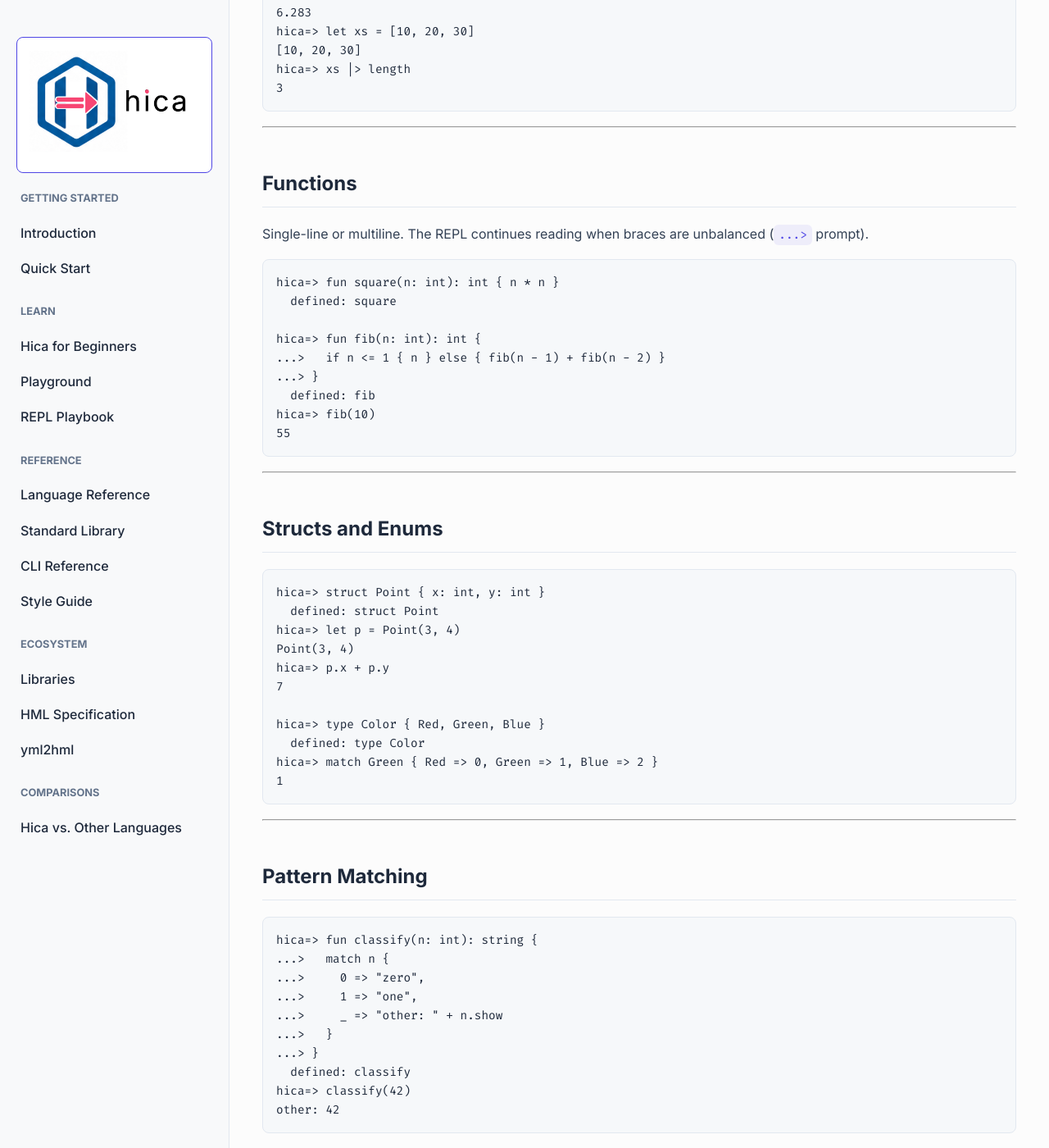
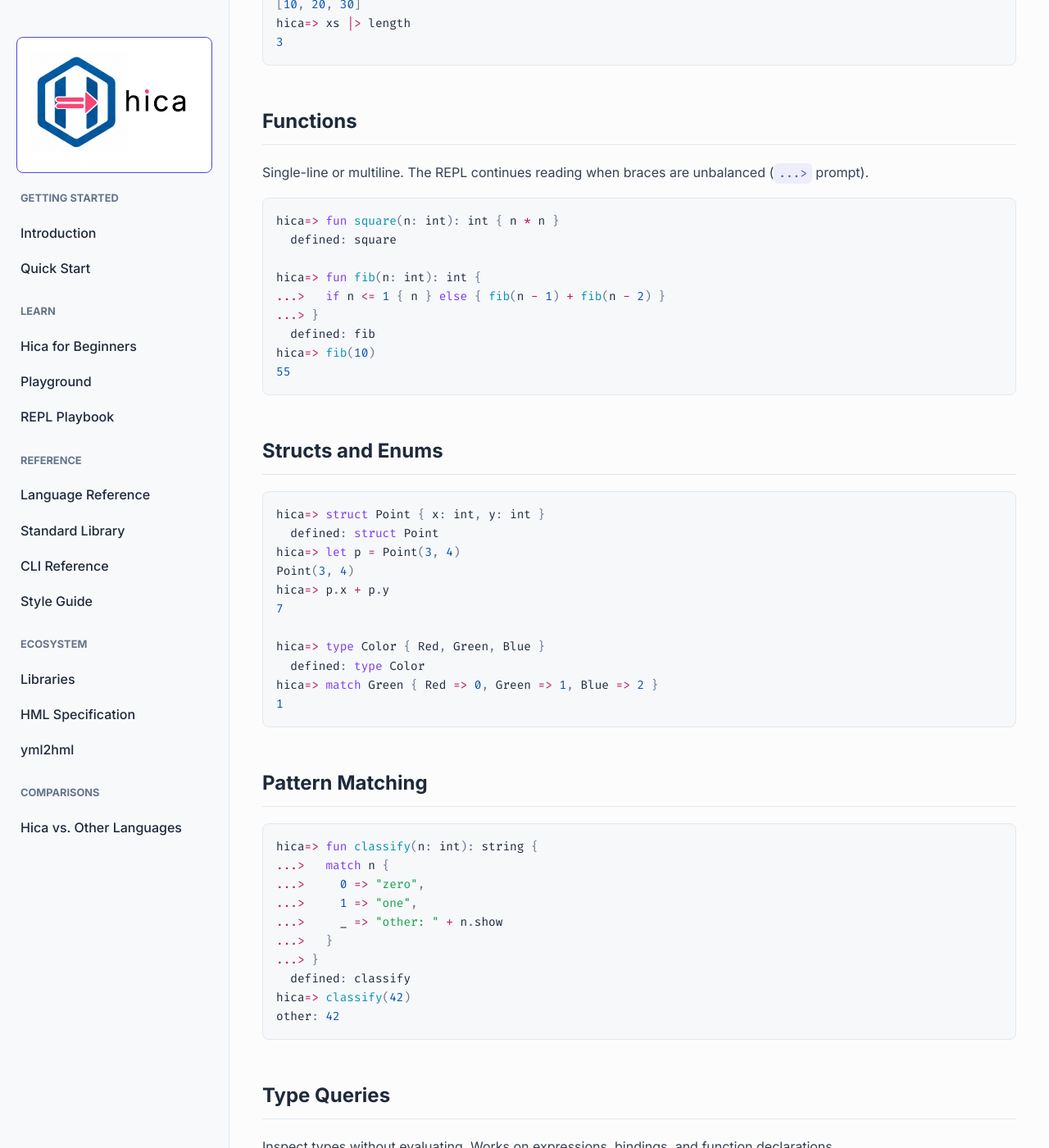
Before and after one commit to cladam/hica, a Jekyll site: the page built from docs/repl-playbook.md, in a window 1280 px wide and 1400 px high, scrolled down 1184 px. Shown: the whole window at 82% size. Built offline with Jekyll 4.4.1, drawn with Linux system fonts in a browser that asks for light colours; some of the changed text lies outside the part shown.

````diff
--- a/docs/repl-playbook.md
+++ b/docs/repl-playbook.md
@@ -7,8 +7,6 @@ title: REPL Playbook - hica
 
 Interactive reference for the hica REPL. Covers expressions, definitions,
 type queries, file loading, and workflow patterns.
-
----
 
 ## Getting Started
 
@@ -21,13 +19,11 @@ Tab completion, arrow-key history, and line editing are provided automatically
 when `rlwrap` is installed. The REPL writes a completions file with all
 prelude names, keywords, and commands.
 
----
-
 ## Expressions
 
 Arithmetic, strings, lists — anything that evaluates to a value.
 
-```
+```hica
 hica=> 2 + 3
 5
 hica=> "hello" + " " + "world"
@@ -45,13 +41,11 @@ hica=> _ + 8
 50
 ```
 
----
-
 ## Bindings
 
 `let` creates a named value that persists for the session.
 
-```
+```hica
 hica=> let tau = 6.283
 6.283
 hica=> let xs = [10, 20, 30]
@@ -60,14 +54,12 @@ hica=> xs |> length
 3
 ```
 
----
-
 ## Functions
 
 Single-line or multiline. The REPL continues reading when braces are
 unbalanced (`...>` prompt).
 
-```
+```hica
 hica=> fun square(n: int): int { n * n }
   defined: square
 
@@ -79,11 +71,9 @@ hica=> fib(10)
 55
 ```
 
----
-
 ## Structs and Enums
 
-```
+```hica
 hica=> struct Point { x: int, y: int }
   defined: struct Point
 hica=> let p = Point(3, 4)
@@ -97,11 +87,9 @@ hica=> match Green { Red => 0, Green => 1, Blue => 2 }
 1
 ```
 
----
-
 ## Pattern Matching
 
-```
+```hica
 hica=> fun classify(n: int): string {
 ...>   match n {
 ...>     0 => "zero",
@@ -114,14 +102,12 @@ hica=> classify(42)
 other: 42
 ```
 
----
-
 ## Type Queries
 
 Inspect types without evaluating. Works on expressions, bindings, and
 function declarations.
 
-```
+```hica
 hica=> :t 1 + 2
   int
 hica=> :t "hello" |> length
@@ -132,19 +118,15 @@ hica=> :t fun add(a: int, b: int): int { a + b }
   (a: int, b: int) : int
 ```
 
----
-
 ## Loading Files
 
-```
+```hica
 hica=> :load examples/fizzbuzz.hc
   loading examples/fizzbuzz.hc
   loaded: fizzbuzz
 hica=> fizzbuzz(15)
 FizzBuzz
 ```
-
----
 
 ## Startup File
 
@@ -155,8 +137,6 @@ used helpers here:
 fun is_even(n: int): bool { n % 2 == 0 }
 fun clamp(v: int, lo: int, hi: int): int { min(max(v, lo), hi) }
 ```
-
----
 
 ## Commands
 
@@ -171,17 +151,15 @@ fun clamp(v: int, lo: int, hi: int): int { min(max(v, lo), hi) }
 | `:history`     | Show recent input history             |
 | `:quit`, `:q`  | Exit (or Ctrl-D)                      |
 
----
-
 ## Workflow Tips
 
-- **Tab completion** — prelude functions, keywords, and commands are all
+- **Tab completion**: prelude functions, keywords, and commands are all
   completable. Install `rlwrap` for the best experience.
-- **`_` chains** — pipe the last result forward: `_ |> filter(fn(x) { x > 0 })`.
-- **`:t` before you run** — check types to catch mistakes before evaluation.
-- **Incremental builds** — define, test, refine. `:defs` shows accumulated state.
-- **`:reset`** — clean slate without restarting.
-- **Multiline** — unbalanced `{`, `(`, `[` trigger continuation. Close all
+- **`_` chains**: pipe the last result forward: `_ |> filter(fn(x) { x > 0 })`.
+- **`:t` before you run**: check types to catch mistakes before evaluation.
+- **Incremental builds**: define, test, refine. `:defs` shows accumulated state.
+- **`:reset`**: clean slate without restarting.
+- **Multiline**: unbalanced `{`, `(`, `[` trigger continuation. Close all
   brackets to submit. If stuck, type `}` and Enter.
-- **Preload** — `hica repl mylib.hc` starts with definitions already available.
-- **Pipe-friendly** — stdin piping works: `echo '1 + 2' | hica repl`.
+- **Preload**: `hica repl mylib.hc` starts with definitions already available.
+- **Pipe-friendly**: stdin piping works: `echo '1 + 2' | hica repl`.
````
Also changed, not shown: docs/yml2hml.md (+1 -1 lines), src/actors/actors-ideation.md (+26 -2 lines), src/actors/lab-journal.md (+51 -0 lines), 1 other file.
